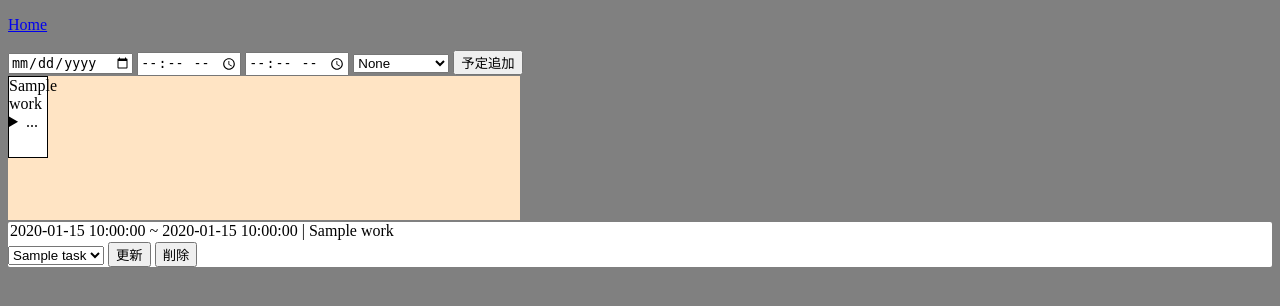
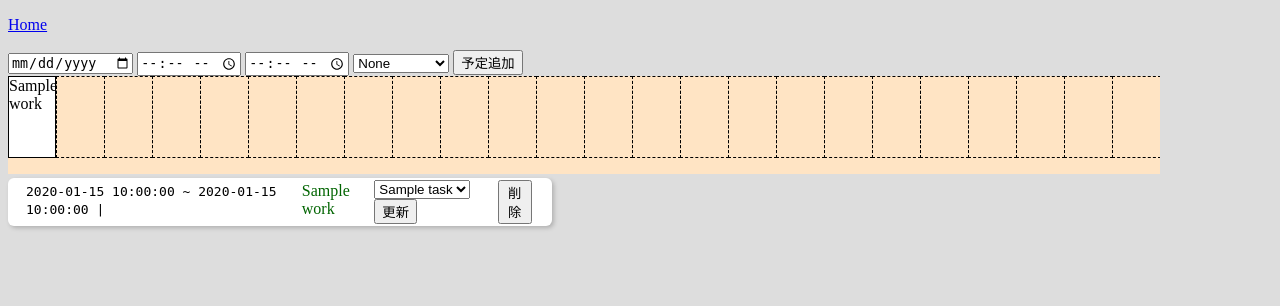
Before and after one commit to lotcarnage/cinaps, a Python web app: template code/templates/calendar.html in a window 1280 px wide. Shown: the top 306 px of the page. Run offline with Jinja, Linux system fonts and the light colour scheme; the template is opened without the code that fills it: most values are stand-ins (such as "Sample title", 1, 10 or a date in 2020).

Commit message:
[update] タイムラインにグリッド表示を追加。 [update] ある程度スケールを調整できるように変更。

```diff
--- a/code/static/css/calendar.css
+++ b/code/static/css/calendar.css
@@ -1,5 +1,5 @@
 body {
-    background-color: #808080;
+    background-color: #ddd;
 }
 
 table.calendar {
@@ -13,9 +13,15 @@ table.calendar td {
 }
 
 div.work {
-    border-radius: 2px;
+    display: flex;
+    flex-direction: row;
+    border-radius: 6px;
+    vertical-align: middle;
     background-color: #fff;
-    width: auto;
+    filter: drop-shadow(2px 2px 2px rgba(0.2, 0.2, 0.2, 0.2));
+    padding: 2px 1em 2px 1em;
+    margin: 4px 2px 4px 0;
+    width: 32em;
     height: fit-content;
 }
 
@@ -23,15 +29,22 @@ div.work p {
     margin: 2px;
 }
 
+div.work p.workname {
+    margin: 2px;
+    margin-right: auto;
+    color: darkgreen;
+}
+
 form.control {
     display: inline;
+    margin: 0 4px 0 4px;
 }
 
 div.timeline {
     position: relative;
     background-color: bisque;
-    width: 32em;
-    height: 9em;
+    width: 920px;
+    height: 98px;
     display: flex;
     flex-wrap: nowrap;
     flex-direction: row;
@@ -47,7 +60,19 @@ div.workitem {
     height: 80px;
     top: 0px;
     left: 0px;
+    z-index: 100;
 }
+
+div.workgrid {
+    position: absolute;
+    border: dashed black 1px;
+    width: 39px;
+    height: 80px;
+    top: 0px;
+    left: 0px;
+    z-index: 90;
+}
+
 
 div.timeslice {
     border-radius: 2px;
--- a/code/templates/calendar.html
+++ b/code/templates/calendar.html
@@ -6,11 +6,26 @@
         const work_infos = document.getElementById("work_infos").children;
         var dragging_workitem = null;
         var drag_offset_x = null;
-        const snap_width = 40;
+        const division = 2;
+        const snap_width = 48;
+        const grid_count = division * 24;
+        const timeline_view_width = snap_width * division * 12;
+        const timeline_width = snap_width * grid_count;
+        holder = document.getElementById('itemholder');
+        holder.style.width = timeline_view_width.toString() + 'px';
+        for (let i = 0; i < grid_count; i++) {
+            let dom = document.createElement("div")
+            dom.style.left = (i * snap_width).toString() + 'px';
+            dom.style.width = (snap_width - 1).toString() + 'px';
+            dom.className = "workgrid";
+            holder.appendChild(dom)
+        }
+
         for (let i = 0; i < work_infos.length; i++) {
             work_data = work_infos[i].dataset;
             let dom = document.getElementById(work_data.work_id);
             dom.style.left = (i * snap_width).toString() + 'px'
+            dom.style.width = (snap_width - 2).toString() + 'px';
             dom.addEventListener('mouseover', e => {
                 if (dragging_workitem == null) {
                     e.target.style.border = '1px solid lime';
@@ -28,10 +43,8 @@
             dom.addEventListener('mousedown', e => {
                 dragging_workitem = e.target;
                 drag_offset_x = e.offsetX;
-                dragging_workitem.style.zIndex = 0;
             });
             dom.addEventListener('mouseup', e => {
-                dragging_workitem.style.zIndex = 10;
                 dragging_workitem = null;
                 drag_offset_x = null;
             });
@@ -89,29 +102,15 @@
     {% for work in works %}
     <div class="workitem" id="workitem_{{work.id}}">
         {{ work.task_name }}
-        <details>
-            <summary>...</summary>
-            <form class="control" action="/editwork_task" method="post">
-                <input type="id" name="work_id" value="{{work.id}}" hidden>
-                <select name="task_id">
-                    {% for task in tasks %}
-                    <option value="{{ task.id }}">{{task.subject}}</option>
-                    {% endfor %}
-                </select>
-                <button class="update" type="submit">更新</button>
-            </form>
-            <form class="control" action="/delete_work" method="post">
-                <input type="id" name="work_id" value="{{work.id}}" hidden>
-                <button class="delete" type="submit">削除</button>
-            </form>
-        </details>
     </div>
     {% endfor %}
 </div>
 <div>
     {% for work in works %}
     <div class="work">
-        <p>{{ work.start_time }} ~ {{ work.end_time }} | {{ work.task_name }}
+        <p><code>{{ work.start_time }} ~ {{ work.end_time }} |</code></p>
+        <p class="workname">{{ work.task_name }}
+        </p>
         <form class="control" action="/editwork_task" method="post">
             <input type="id" name="work_id" value="{{work.id}}" hidden>
             <select name="task_id">
@@ -125,7 +124,6 @@
             <input type="id" name="work_id" value="{{work.id}}" hidden>
             <button class="delete" type="submit">削除</button>
         </form>
-        </p>
     </div>
     {% endfor %}
 </div>
```
